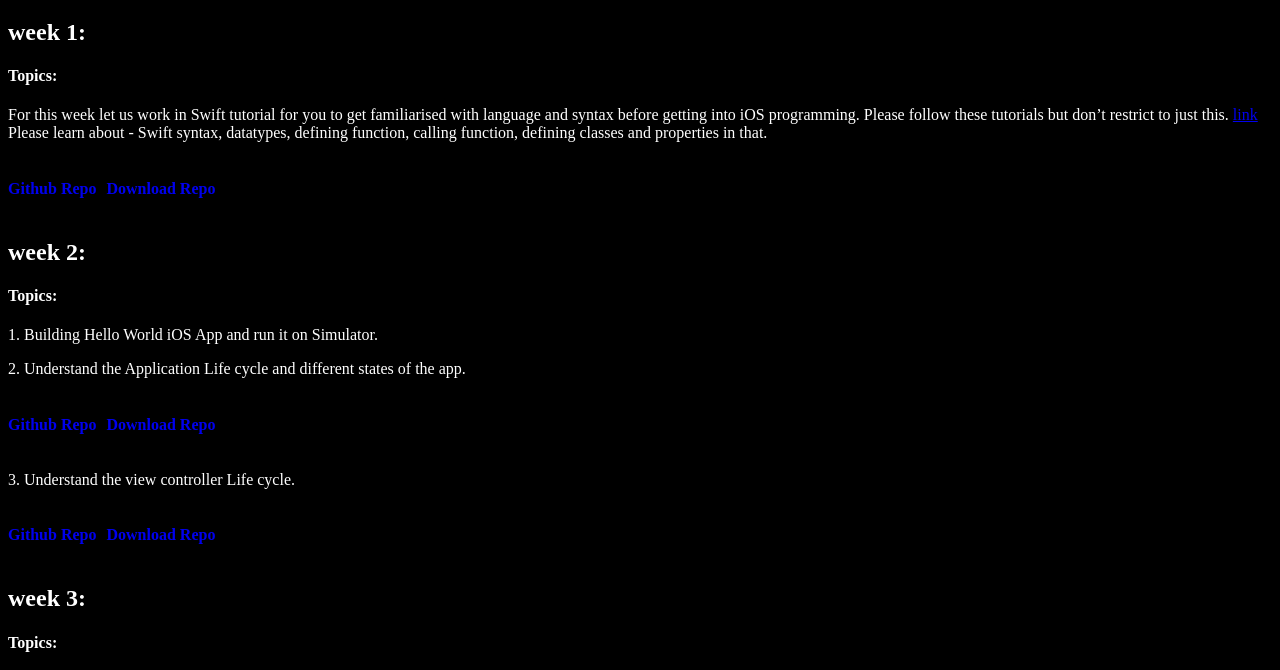
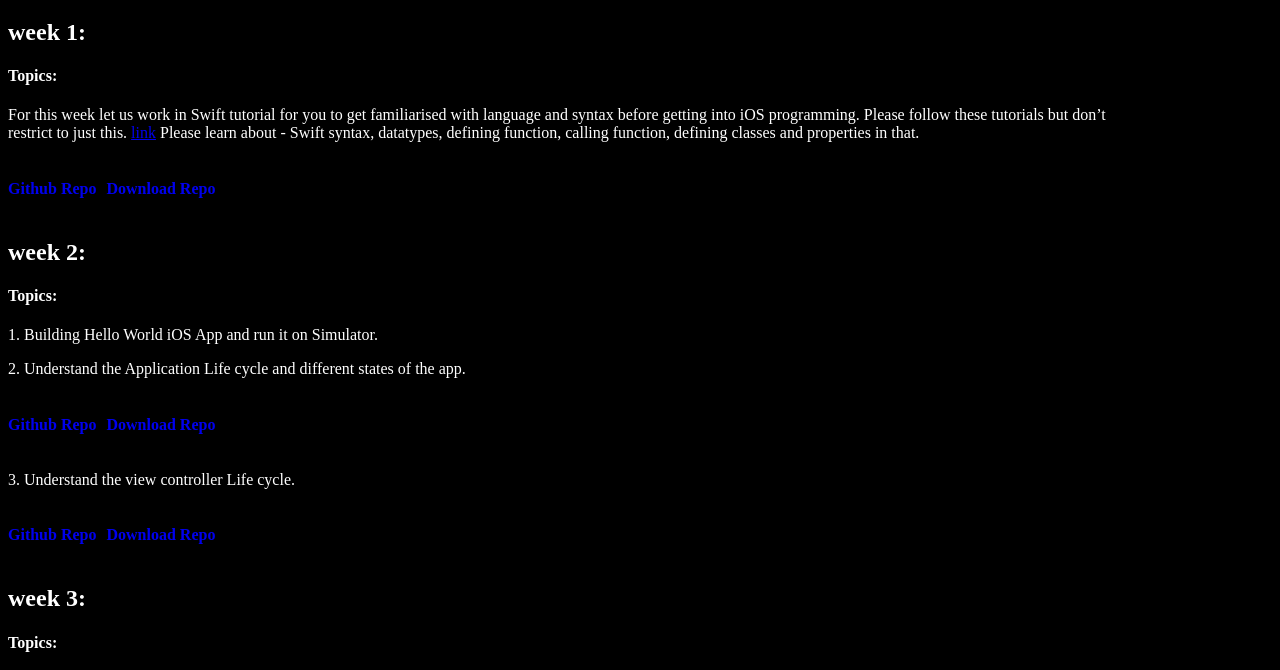
Before and after one commit to SowryaSharma/slpws, a plain HTML site: page index.html in a window 1280 px wide. Shown: the part 61-731 px from the top of the page. Drawn offline with Linux system fonts and the light colour scheme.

Commit message:
Update index.css

```diff
--- a/index.css
+++ b/index.css
@@ -1,6 +1,9 @@
 body{
   background-color:black;
   color:white;
+  margin-right:10vw;
+  margin-right:10vw;
+  margin-top:20px;
 }
 #mainHead{
   display:flex;
```
